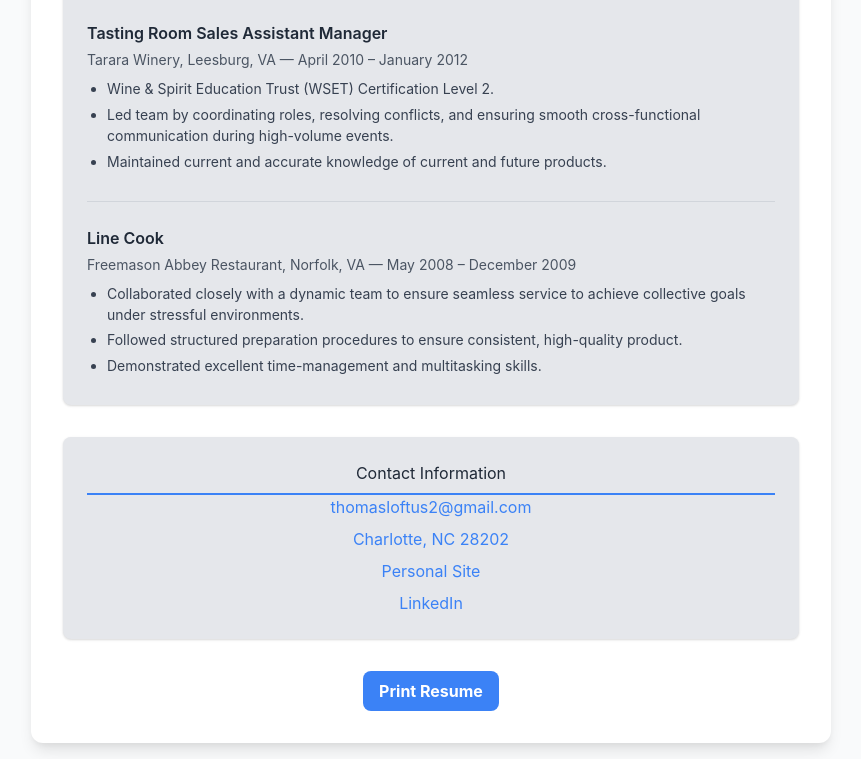
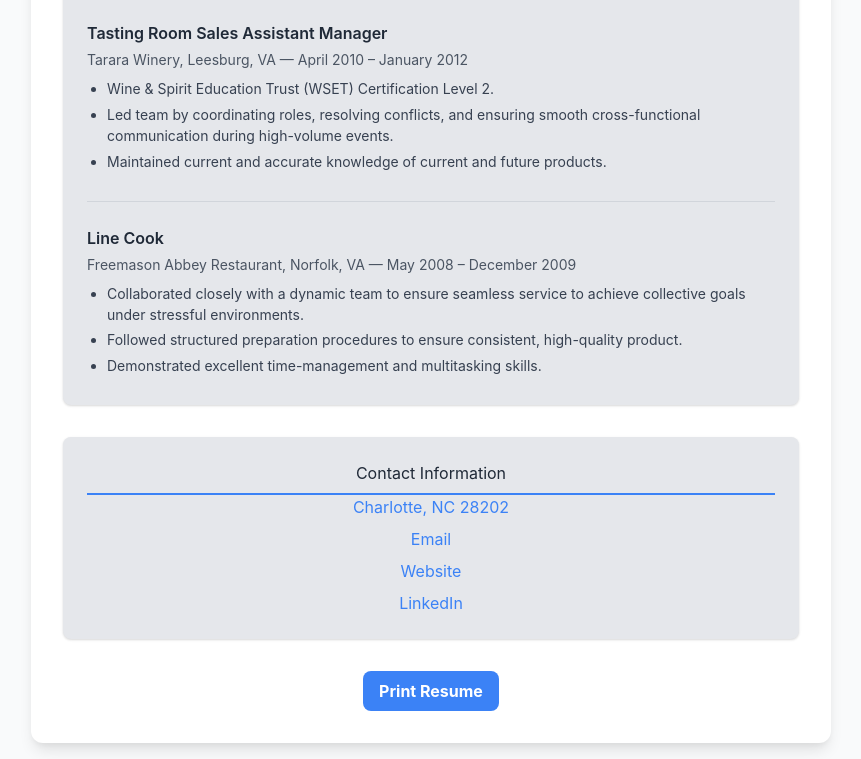
Before and after one commit to thomasloftus/resume, a plain HTML site: page index.html in a window 1280 px wide. Shown: the part 4349-5108 px from the top of the page, without its empty margins (209-1070 px from the left). Drawn offline with nearby package versions, Linux system fonts and the light colour scheme.

Commit message:
Update index.html

```diff
--- a/index.html
+++ b/index.html
@@ -615,9 +615,10 @@
          <section class="section contact-section">
             <h2>Contact Information</h2>
             <div class="space-y-2">
-                <p><a href="mailto:thomasloftus2@gmail.com">thomasloftus2@gmail.com</a></p>
+
                 <p><a href="https://maps.app.goo.gl/HEnP8BDJRmFZs1d48" target="_blank" rel="noopener noreferrer">Charlotte, NC 28202</a></p>
-                <p><a href="https://www.thomasloftus.com" target="_blank" rel="noopener noreferrer">Personal Site</a></p>
+                <p><a href="mailto:thomas@thomasloftus.com">Email</a></p>
+                <p><a href="https://www.thomasloftus.com" target="_blank" rel="noopener noreferrer">Website</a></p>
                 <p><a href="https://www.linkedin.com/in/thomasl609703704" target="_blank" rel="noopener noreferrer">LinkedIn</a></p>
 
             </div>
```
